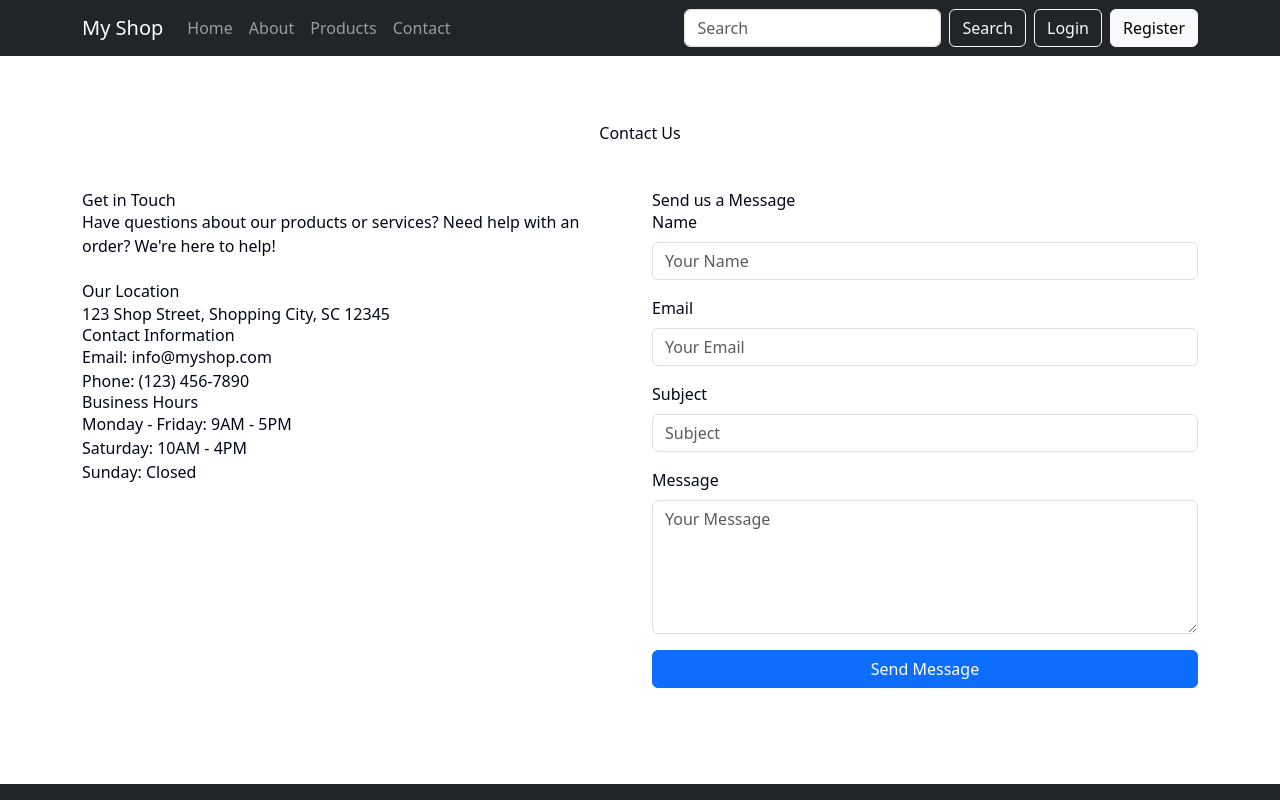
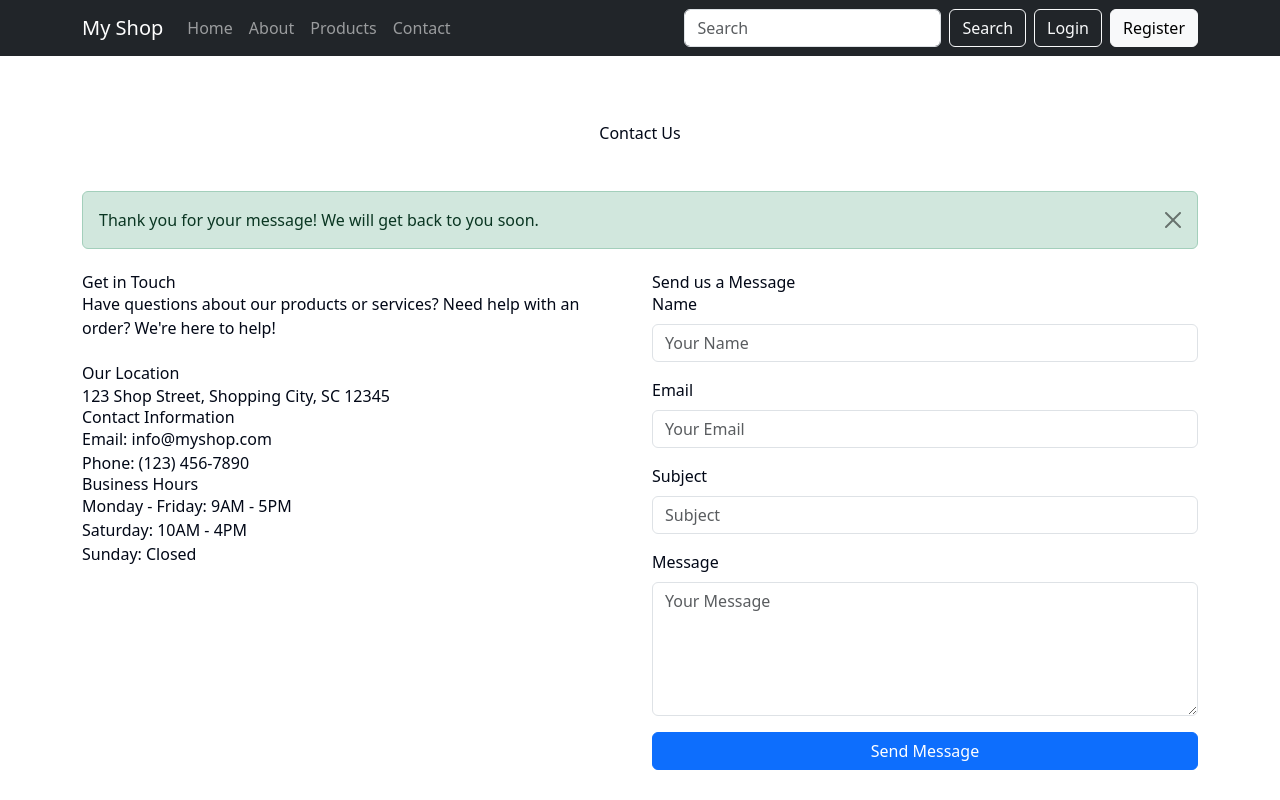
Before and after one commit to vishnu6960/orchard-landing-clone, a React (Vite) app: page /contact in a window 1280 px wide. Both pictures are taken after typing "Sample", "name@example.com", "Sample", "Sample" into the empty fields and a click on the button "Send Message". Shown: the top 800 px of the page. Built offline with nearby package versions, Linux system fonts and the light colour scheme.

Commit message:
Refactor: Replace Tailwind with Bootstrap
Replaced all instances of Tailwind CSS and shadcn-ui with Bootstrap components and styling.

```diff
--- a/src/pages/Contact.tsx
+++ b/src/pages/Contact.tsx
@@ -1,8 +1,8 @@
 
-import { Container, Row, Col, Form, Button } from 'react-bootstrap';
+import { Container, Row, Col, Form, Button, Alert } from 'react-bootstrap';
+import { useState } from 'react';
 import MyNavbar from '../components/MyNavbar';
 import Footer from '../components/Footer';
-import { useState } from 'react';
 
 const Contact = () => {
   const [formData, setFormData] = useState({
@@ -12,6 +12,7 @@ const Contact = () => {
     message: ''
   });
   const [validated, setValidated] = useState(false);
+  const [submitSuccess, setSubmitSuccess] = useState(false);
 
   const handleChange = (e: React.ChangeEvent<HTMLInputElement | HTMLTextAreaElement>) => {
     const { name, value } = e.target;
@@ -42,8 +43,12 @@ const Contact = () => {
       message: ''
     });
     setValidated(false);
+    setSubmitSuccess(true);
 
-    alert('Thank you for your message! We will get back to you soon.');
+    // Hide success message after 5 seconds
+    setTimeout(() => {
+      setSubmitSuccess(false);
+    }, 5000);
   };
 
   return (
@@ -54,6 +59,17 @@ const Contact = () => {
       <div style={{ paddingTop: '76px' }}>
         <Container className="py-5">
           <h1 className="text-center mb-5">Contact Us</h1>
+
+          {submitSuccess && (
+            <Alert
+              variant="success"
+              dismissible
+              onClose={() => setSubmitSuccess(false)}
+              className="mb-4"
+            >
+              Thank you for your message! We will get back to you soon.
+            </Alert>
+          )}
 
           <Row>
             <Col md={6} className="mb-4 mb-md-0">
```
